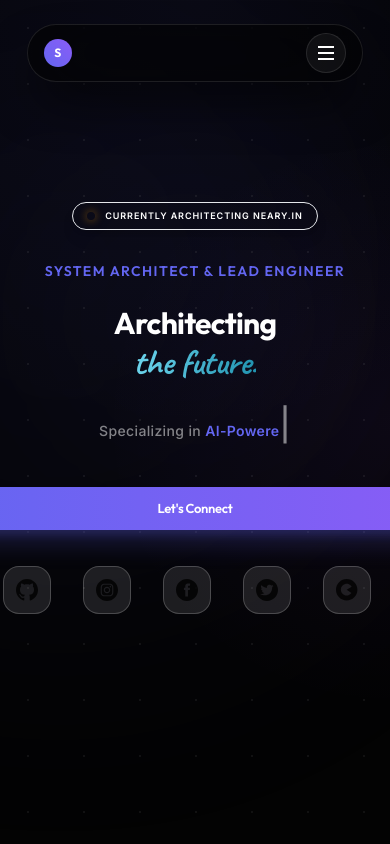
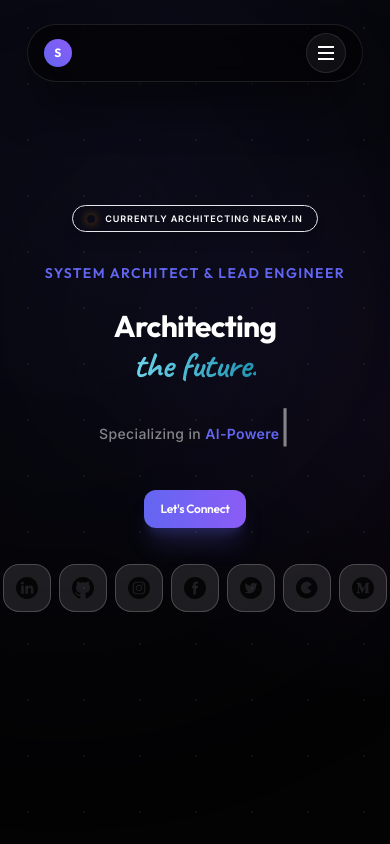
Before and after one commit to suryathakur15/portfolio, a Next.js app: page / in a window 390 px wide. Shown: the top 844 px of the page. Built offline with nearby package versions, Linux system fonts and the light colour scheme.

Commit message:
fix: hero button overflow and reduced icon gap for mobile

```diff
--- a/components/home/hero.tsx
+++ b/components/home/hero.tsx
@@ -54,7 +54,7 @@ const HeroSection = React.memo(() => {
       <a
         href={SOCIAL_LINKS[el]}
         key={el}
-        className="relative w-12 h-12 flex flex-shrink-0 items-center justify-center rounded-2xl bg-white/10 border border-white/20 hover:border-accent-primary/50 hover:bg-accent-primary/20 transition-all duration-300 group mr-4"
+        className="relative w-12 h-12 flex flex-shrink-0 items-center justify-center rounded-2xl bg-white/10 border border-white/20 hover:border-accent-primary/50 hover:bg-accent-primary/20 transition-all duration-300 group"
         rel="noreferrer"
         target="_blank"
       >
@@ -130,9 +130,9 @@ const HeroSection = React.memo(() => {
                 name="Let's Connect"
                 href={SOCIAL_LINKS.linkedin}
                 otherProps={{ target: "_blank", rel: "noreferrer" }}
-                classes="px-5 py-3 text-[13px] sm:px-8 sm:py-3.5 sm:text-base rounded-xl shadow-xl shadow-accent-primary/20 hover:scale-105 transition-all duration-300 font-bold tracking-tight whitespace-nowrap w-full sm:w-auto"
+                classes="px-4 py-2.5 text-[12px] sm:px-8 sm:py-3.5 sm:text-base rounded-xl shadow-xl shadow-accent-primary/20 hover:scale-105 transition-all duration-300 font-bold tracking-tight whitespace-nowrap w-auto"
               />
-              <div className="flex items-center gap-4 overflow-x-auto flex-nowrap no-scrollbar py-3 px-1 w-full sm:w-auto justify-center md:justify-start -mx-4 sm:mx-0 px-4 sm:px-0 touch-pan-x">
+              <div className="flex items-center gap-2 md:gap-4 overflow-x-auto flex-nowrap no-scrollbar py-3 px-1 w-full sm:w-auto justify-center md:justify-start -mx-4 sm:mx-0 px-4 sm:px-0 touch-pan-x">
                 {renderSocialLinks()}
               </div>
             </div>
```
